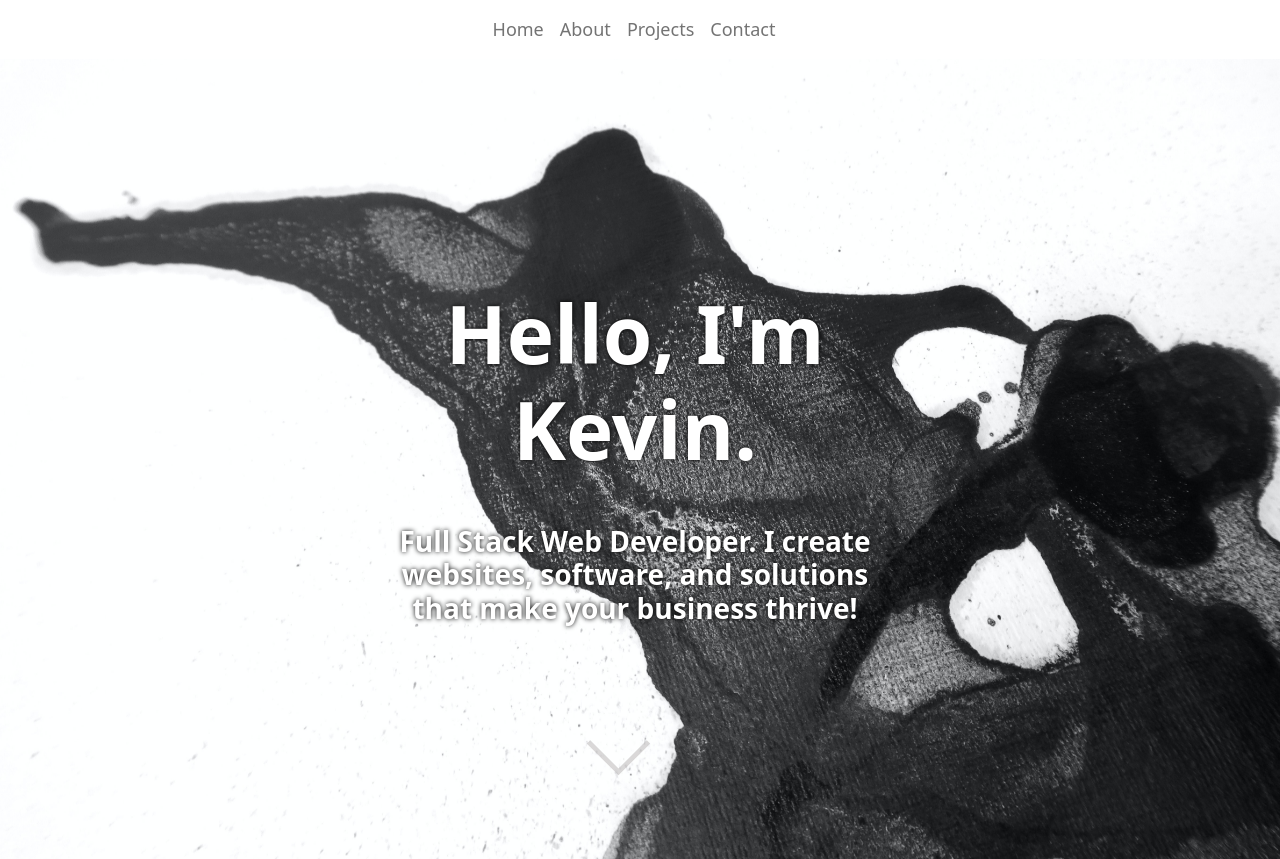
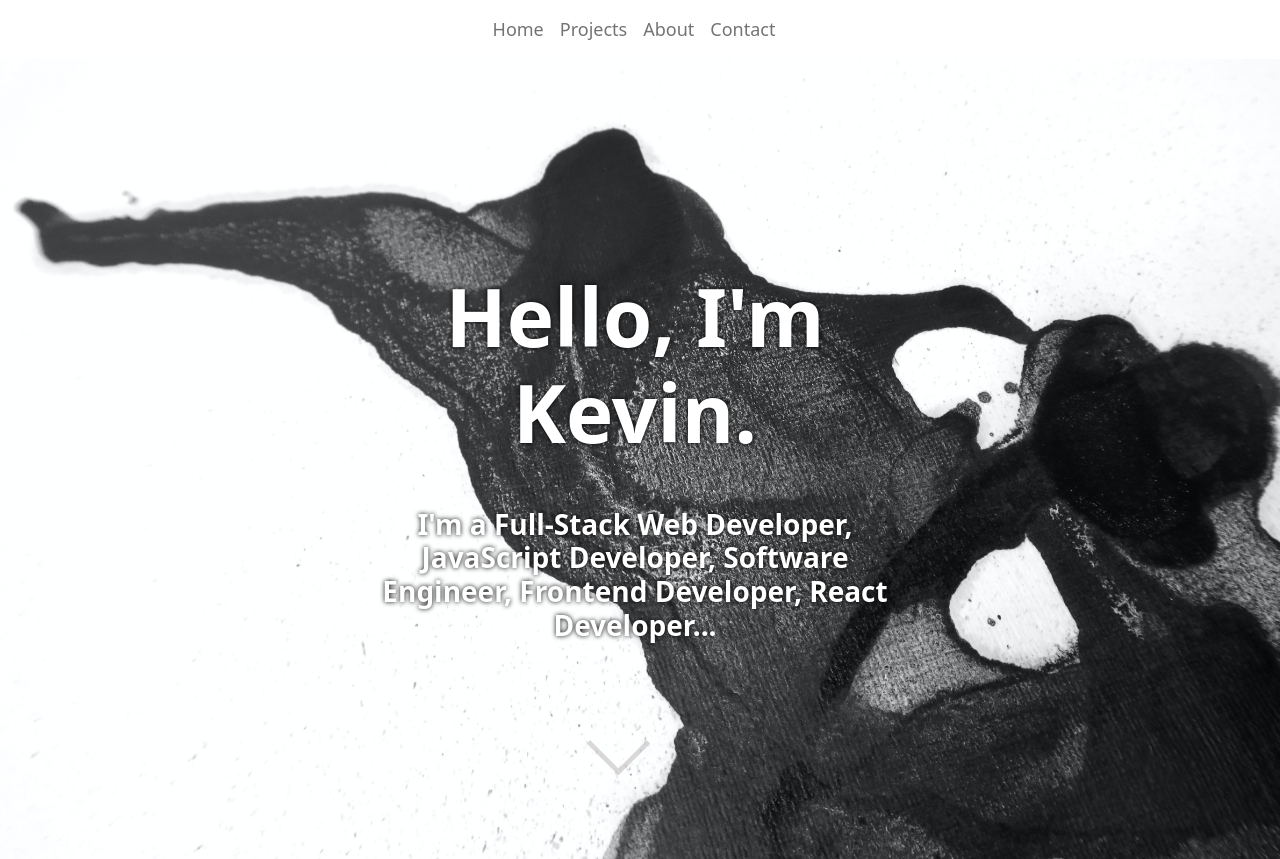
Before and after one commit to BillyMaysHere32/portfolio, a React (Create React App) app: page / in a window 1280 px wide. Built offline with nearby package versions, Linux system fonts and the light colour scheme.

Commit message:
style change

```diff
--- a/src/App.js
+++ b/src/App.js
@@ -18,15 +18,16 @@ function App() {
           {/* <img src={require('./assests/Tree1.png')} className="foreground" alt="trees"/> */}
           <div className="d-flex flex-column align-items-center">
             <h2 className="title display-1 fw-bold mb-5">Hello, I'm Kevin.</h2>
-            <h3 className="title fw-bold">Full Stack Web Developer. I create websites,
-            software, and solutions that make your business thrive!</h3>
+            <h3 className="title fw-bold">I'm a Full-Stack Web Developer, JavaScript Developer, Software Engineer, Frontend Developer, React Developer...</h3>
         </div>
         <a class="scroll-down" href="#aboutComponent"></a>
         </div>
             <Row className="d-flex flex-column mt-5">
+
+
+              <Col id="projectComponent"><Projects /></Col>
+              <Col><SkillsIcons /></Col>
               <Col id="aboutComponent"><About /></Col>
-              <Col><SkillsIcons /></Col>
-              <Col id="projectComponent"><Projects /></Col>
               <Col id="contactComponent"><Contact /></Col>
             </Row>
       </div>
--- a/src/components/About.js
+++ b/src/components/About.js
@@ -12,6 +12,10 @@ export default function About() {
             I graduated college in 2015 with a bachelor’s degree majoring in chemistry. I worked 7 years as a winemaker for the country's second largest wine company, where I was responsible for all the white wine varietals at their largest facility.
             I began to pursue my passion of web development early 2022 and completed The Odin Project. From there I started to freelance and acquired a web developer role at Safety Arms Systems where I designed and developed their company website.
             </p>
+            {/* <p className="aboutText">I am a full stack developer that enjoys creating responsive applications using modern tools such as React and NodeJs, with focus on user experience.
+            I graduated college in 2015 with a bachelor’s degree majoring in chemistry. I worked 7 years as a winemaker for the country's second largest wine company, where I was responsible for all the white wine varietals at their largest facility.
+            I began to pursue my passion of web development early 2022 and completed The Odin Project. From there I started to freelance and acquired a web developer role at Safety Arms Systems where I designed and developed their company website.
+            </p> */}
             <p className="aboutText">My passion is problem solving and ultimately to develop things that propel businesses forward.
             I love the outdoors and my other hobbies include golf, video games, garage gyms and anything that is Star Wars.</p>
           </div>
--- a/src/components/Contact.js
+++ b/src/components/Contact.js
@@ -62,12 +62,12 @@ export default function Contact() {
         <br></br>
         <hr></hr>
         <br></br>
-        <br></br>
-        <br></br>
+
       </div>
       <div>
         <p className='copyright m-4'>Copyright © 2022 | Kevin Getz</p>
       </div>
+
     </>
   )
 }
--- a/src/components/Navigation.js
+++ b/src/components/Navigation.js
@@ -11,8 +11,9 @@ function Navigation() {
         <Navbar.Collapse id="responsive-navbar-nav">
           <Nav>
             <Nav.Link href="#home">Home</Nav.Link>
+            <Nav.Link href="#projectComponent">Projects</Nav.Link>
             <Nav.Link href="#aboutComponent">About</Nav.Link>
-            <Nav.Link href="#projectComponent">Projects</Nav.Link>
+
             <Nav.Link href="#contactComponent">Contact</Nav.Link>
           </Nav>
         </Navbar.Collapse>
```
